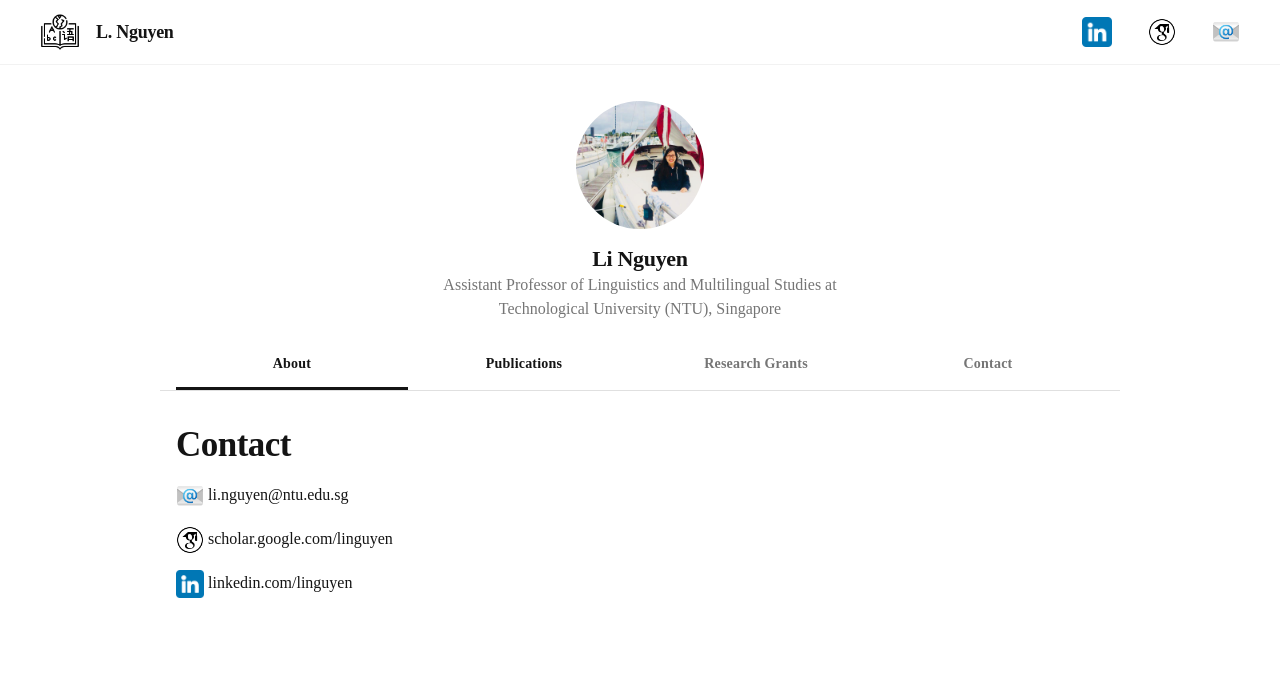
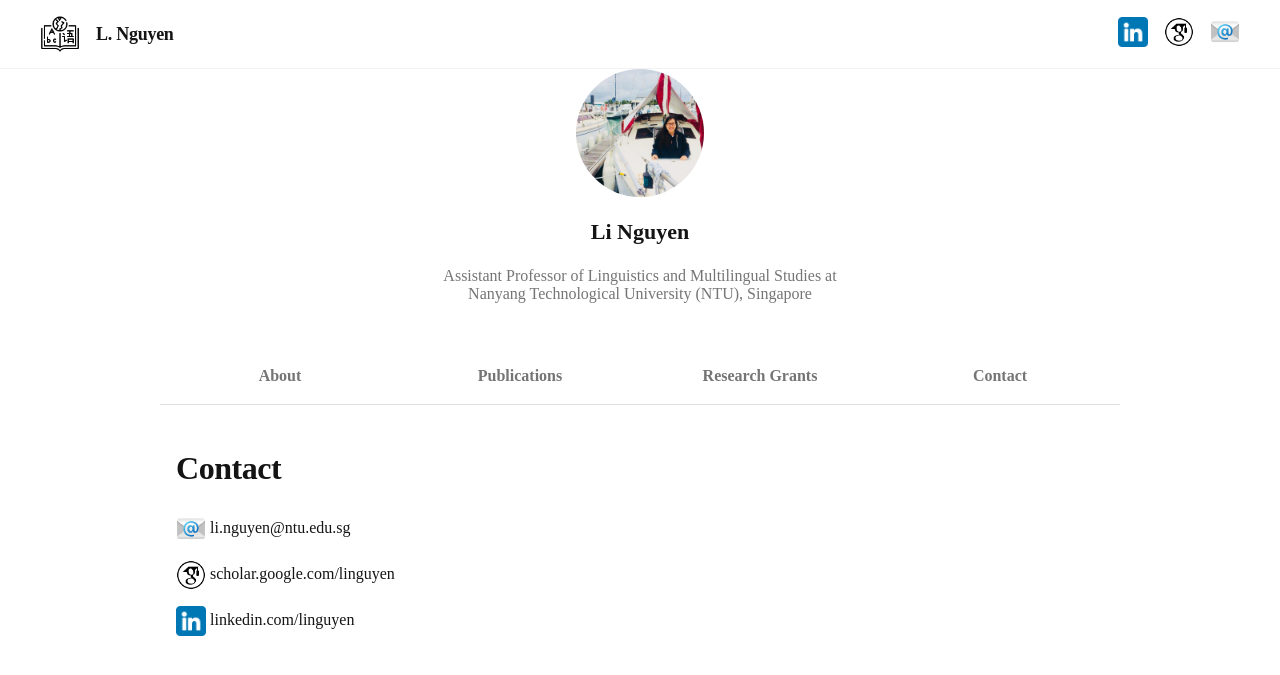
Before and after one commit to Bak3rLi/www.linguyen.com, a Jekyll site: the page built from contact.html, in a window 1280 px wide. Shown: the top 675 px of the page. Built offline with Jekyll 4.4.1, drawn with Linux system fonts in a browser that asks for light colours; nearby versions of some CDN libraries.

Commit message:
pages and styles

```diff
--- a/_layouts/default.html
+++ b/_layouts/default.html
@@ -1,134 +1,103 @@
 <!DOCTYPE html>
-<html lang="{{ site.lang | default: "en-US" }}">
+<html lang="{{ site.lang | default: 'en-US' }}">
   <head>
     {% seo %}
-    <title>{{ page.title | default: "Li Nguyen" }}</title>
-
-
+    <title>{{ page.title | default: 'Li Nguyen' }}</title>
+    <link
+      rel="stylesheet"
+      href="{{ '/style.css?v=' | append: site.github.build_revision | relative_url }}"
+    />
     <script src="/assets/js/extras.js"></script>
-    <script src="https://code.jquery.com/jquery-3.3.1.min.js" integrity="sha256-FgpCb/KJQlLNfOu91ta32o/NMZxltwRo8QtmkMRdAu8=" crossorigin="anonymous"></script>
-    <script src="https://cdn.tailwindcss.com?plugins=forms,container-queries"></script>
+    <script
+      src="https://code.jquery.com/jquery-3.3.1.min.js"
+      integrity="sha256-FgpCb/KJQlLNfOu91ta32o/NMZxltwRo8QtmkMRdAu8="
+      crossorigin="anonymous"
+    ></script>
   </head>
 
+  <script>
+    document.addEventListener("DOMContentLoaded", function () {
+      let currentPath = window.location.pathname;
+
+      let navLinks = document.querySelectorAll(".nav-item");
+
+      navLinks.forEach((link) => {
+        let linkPath = new URL(link.href, window.location.origin).pathname;
+
+        if (linkPath === currentPath) {
+          link.classList.add("active");
+        } else {
+          link.classList.remove("active");
+        }
+      });
+    });
+  </script>
 
   <body>
-    <div
-      class="relative flex size-full min-h-screen flex-col bg-white group/design-root overflow-x-hidden"
-      style="font-family: 'Minion Pro', serif"
+    <div class="container">
+      <div class="layout-container">
+        <header class="header">
+          <div class="header-left">
+            <img src="/linguistics.png" alt="Linguistics Icon" class="icon" />
+            <h2 class="header-title">L. Nguyen</h2>
+          </div>
+          <div class="header-right">
+            <div class="social-icons">
+              <a
+                href="https://www.linkedin.com/in/li-nguyen-16309b50/"
+                target="_blank"
               >
-      <div class="layout-container flex h-full grow flex-col">
-        <header
-          class="flex items-center justify-between whitespace-nowrap border-b border-solid border-b-[#f2f2f2] px-10 py-3"
+                <img src="linkedin.png" alt="LinkedIn" class="social-icon" />
+              </a>
+              <a
+                href="https://scholar.google.com/citations?user=LIoJxgcAAAAJ&hl=en"
+                target="_blank"
               >
-          <div class="flex items-center gap-4 text-[#141414]">
-            <div class="size-10">
-              <img
-                src="/linguistics.png"
-                alt="Linguistics Icon"
-                class="w-10 h-10"
-              />
-            </div>
-            <h2
-              class="text-[#141414] text-lg font-bold leading-tight tracking-[-0.015em]"
-            >
-              L. Nguyen
-            </h2>
-          </div>
-          <div class="flex flex-1 justify-end gap-8">
-            <div class="flex items-center gap-9">
-              <a href="https://www.linkedin.com/" target="_blank">
-                <img src="linkedin.png" alt="LinkedIn" width="30" height="30">
-              </a>
-              <a href="https://scholar.google.com/citations?user=LIoJxgcAAAAJ&hl=en" target="_blank">
                 <img
                   src="/googlescholar.png"
                   alt="Google Scholar Icon"
-                class="w-7 h-7"
+                  class="social-icon"
                 />
               </a>
               <a href="mailto:li.nguyen@ntu.edu.sg">
-                <img src="/email.png" alt="Email Icon" class="w-7 h-7" />
+                <img src="/email.png" alt="Email Icon" class="social-icon" />
               </a>
-
             </div>
           </div>
         </header>
-        <div class="px-40 flex flex-1 justify-center py-5">
+
+        <div class="content-wrapper">
+          <div class="layout-content-container">
+            <div class="profile-section">
               <div
-            class="layout-content-container flex flex-col max-w-[960px] flex-1"
-          >
-            <div class="flex p-4 @container">
-              <div class="flex w-full flex-col gap-4 items-center">
-                <div class="flex gap-4 flex-col items-center">
-                  <div
-                    class="bg-center bg-no-repeat aspect-square bg-cover rounded-full min-h-32 w-32"
-                    style="background-image: url(boat.jpg)"
+                class="profile-image"
+                style="background-image: url('boat.jpg')"
               ></div>
-                  <div
-                    class="flex flex-col items-center justify-center justify-center"
-                  >
-                    <p
-                      class="text-[#141414] text-[22px] font-bold leading-tight tracking-[-0.015em] text-center"
-                    >
-                      Li Nguyen
-                    </p>
-                    <p
-                      class="text-[#757575] text-base font-normal leading-normal text-center"
-                    >
-                      Assistant Professor of Linguistics and Multilingual
-                      Studies at <br />
-                      Technological University (NTU), Singapore
+              <div class="profile-info">
+                <p class="name">Li Nguyen</p>
+                <p class="role">
+                  Assistant Professor of Linguistics and Multilingual Studies at
+                  <br />
+                  Nanyang Technological University (NTU), Singapore
                 </p>
               </div>
             </div>
-              </div>
-            </div>
-            <div class="pb-3">
-              <div class="flex border-b border-[#e0e0e0] px-4 justify-between">
-                <a
-                  class="flex flex-col items-center justify-center border-b-[3px] border-b-[#141414] text-[#141414] pb-[13px] pt-4 flex-1"
-                  href="{{ "/" | absolute_url }}about"
-                >
-                  <p
-                    class="text-[#141414] text-sm font-bold leading-normal tracking-[0.015em]"
-                  >
-                    About
-                  </p>
+            <div class="nav-links">
+              <a class="nav-item" href="{{ '/' | absolute_url }}about">
+                <p class="nav-text">About</p>
               </a>
-                <a
-                  class="flex flex-col items-center justify-center border-b-[3px] border-b-transparent text-[#141414] pb-[13px] pt-4 flex-1"
-                  href="{{ "/" | absolute_url }}publications"
-                >
-                  <p
-                    class="text-[#141414] text-sm font-bold leading-normal tracking-[0.015em]"
-                  >
-                    Publications
-                  </p>
+              <a class="nav-item" href="{{ '/' | absolute_url }}publications">
+                <p class="nav-text">Publications</p>
               </a>
-                <a
-                  class="flex flex-col items-center justify-center border-b-[3px] border-b-transparent text-[#757575] pb-[13px] pt-4 flex-1"
-                  href="{{ "/" | absolute_url }}research"
-                >
-                  <p
-                    class="text-[#757575] text-sm font-bold leading-normal tracking-[0.015em]"
-                  >
-                    Research Grants
-                  </p>
+              <a class="nav-item" href="{{ '/' | absolute_url }}research">
+                <p class="nav-text">Research Grants</p>
               </a>
-                <a
-                  class="flex flex-col items-center justify-center border-b-[3px] border-b-transparent text-[#757575] pb-[13px] pt-4 flex-1"
-                  href="{{ "/" | absolute_url }}contact"
-                >
-                  <p
-                    class="text-[#757575] text-sm font-bold leading-normal tracking-[0.015em]"
-                  >
-                    Contact
-                  </p>
+              <a class="nav-item" href="{{ '/' | absolute_url }}contact">
+                <p class="nav-text">Contact</p>
               </a>
             </div>
-            </div>
-            {{ content }}
-            </div>
+
+            <div class="content-body">{{ content }}</div>
           </div>
         </div>
       </div>
--- a/contact.html
+++ b/contact.html
@@ -3,55 +3,34 @@ layout: default
 title: Contact
 ---
 
-<style>
-  #link:hover {
-    text-decoration: underline;
-  }
-</style>
+<link rel="stylesheet" href="{{ '/style.css?v=' | append: site.github.build_revision | relative_url }}"/>
 
-<h2
-  class="text-[#141414] text-[35px] font-bold leading-tight tracking-[-0.015em] px-4 pb-3 pt-5"
->
-  Contact
-</h2>
 
-<p class="text-[#141414] text-base font-normal leading-normal pb-3 pt-1 px-4">
-  <img
-    src="email.png"
-    alt="Email Icon"
-    class="inline-block w-7 h-7 align-middle"
-  />
-  <a id="link" href="mailto:li.nguyen@ntu.edu.sg" class="text-[#141414]"
+<h2 class="body-title">Contact</h2>
+
+<p class="body-text">
+  <img src="email.png" alt="Email Icon" class="text-icon" />
+  <a class="contact-link" href="mailto:li.nguyen@ntu.edu.sg""
     >li.nguyen@ntu.edu.sg</a
   >
 </p>
 
-<p class="text-[#141414] text-base font-normal leading-normal pb-3 pt-1 px-4">
-  <img
-    src="googlescholar.png"
-    alt="Scholar Icon"
-    class="inline-block w-7 h-7 align-middle"
-  />
+<p class="body-text">
+  <img src="googlescholar.png" alt="Scholar Icon" class="text-icon" />
   <a
-    id="link"
+    class="contact-link"
     href="https://scholar.google.com/citations?user=LIoJxgcAAAAJ&hl=en"
     target="_blank"
-    class="text-[#141414]"
     >scholar.google.com/linguyen</a
   >
 </p>
 
-<p class="text-[#141414] text-base font-normal leading-normal pb-3 pt-1 px-4">
-  <img
-    src="linkedin.png"
-    alt="Linkedin Icon"
-    class="inline-block w-7 h-7 align-middle"
-  />
+<p class="body-text">
+  <img src="linkedin.png" alt="Linkedin Icon" class="text-icon" />
   <a
-    id="link"
-    href="https://www.linkedin.com/"
+    class="contact-link"
+    href="https://www.linkedin.com/in/li-nguyen-16309b50/"
     target="_blank"
-    class="text-[#141414]"
     >linkedin.com/linguyen</a
   >
 </p>
--- /dev/null
+++ b/style.css
@@ -0,0 +1,241 @@
+/* Global Styles */
+body {
+  font-family: "Minion Pro", serif;
+  margin: 0;
+  padding: 0;
+}
+
+.container {
+  display: flex;
+  flex-direction: column;
+  min-height: 100vh;
+  background-color: white;
+  overflow-x: hidden;
+}
+
+.layout-container {
+  display: flex;
+  flex-direction: column;
+  height: 100%;
+  flex-grow: 1;
+}
+
+.header {
+  display: flex;
+  justify-content: space-between;
+  align-items: center;
+  white-space: nowrap;
+  border-bottom: 1px solid #f2f2f2;
+  padding: 0.5rem 2.5rem;
+}
+
+.header-left {
+  display: flex;
+  align-items: center;
+  gap: 1rem;
+  color: #141414;
+}
+
+.icon {
+  width: 2.5rem;
+  height: 2.5rem;
+}
+
+.header-title {
+  font-size: 1.125rem;
+  font-weight: bold;
+  line-height: 1.25;
+  letter-spacing: -0.015em;
+  color: #141414;
+}
+
+.header-right {
+  display: flex;
+  justify-content: flex-end;
+  gap: 2rem;
+}
+
+.social-icons {
+  display: flex;
+  gap: 1rem;
+}
+
+.social-icon {
+  width: 30px;
+  height: 30px;
+}
+
+/* Profile Section */
+.content-wrapper {
+  display: flex;
+  justify-content: center;
+}
+
+.layout-content-container {
+  display: flex;
+  flex-direction: column;
+  max-width: 960px;
+  flex-grow: 1;
+}
+
+.profile-section {
+  display: flex;
+  flex-direction: column;
+  align-items: center;
+  padding-bottom: 2rem;
+}
+
+.profile-image {
+  width: 128px;
+  height: 128px;
+  background-size: cover;
+  background-position: center;
+  border-radius: 50%;
+}
+
+.profile-info {
+  text-align: center;
+}
+
+.name {
+  font-size: 22px;
+  font-weight: bold;
+  color: #141414;
+}
+
+.role {
+  font-size: 16px;
+  color: #757575;
+}
+
+.nav-links {
+  display: flex;
+  justify-content: space-between;
+  border-bottom: 1px solid #e0e0e0;
+  width: 100%;
+}
+
+.nav-item {
+  display: flex;
+  flex-direction: column;
+  align-items: center;
+  justify-content: center;
+  text-align: center;
+  flex: 1;
+  text-decoration: none;
+}
+
+/* Default text style */
+.nav-text {
+  font-size: 16px;
+  font-weight: bold;
+  color: #757575; /* Default text color */
+}
+
+/* Active tab styling */
+.nav-item.active {
+  border-bottom: 2px solid #141414;
+}
+
+/* Ensure text color changes when active */
+.nav-item.active .nav-text {
+  color: #141414;
+}
+
+/* Make non-active tabs have a transparent border */
+.nav-item:not(.active) {
+  border-bottom: 3px solid transparent;
+}
+
+/* Content Body */
+.content-body {
+  padding-bottom: 3rem;
+  padding-top: 1rem;
+  width: 100%;
+}
+
+.text-icon {
+  display: inline-block;
+  width: 1.75rem;
+  height: 1.75rem;
+  vertical-align: middle;
+}
+
+/* Body Section */
+.body-title {
+  color: #141414;
+  font-size: 32px;
+  font-weight: bold;
+  line-height: 1.25;
+  letter-spacing: -0.015em;
+  padding-left: 1rem;
+  padding-right: 1rem;
+}
+
+.body-text {
+  color: #141414;
+  font-size: 16px;
+  font-weight: normal;
+  line-height: 1.5;
+  padding-left: 1rem;
+  padding-right: 1rem;
+}
+
+.text-icon {
+  width: 30px;
+  height: 30px;
+}
+
+.contact-link {
+  color: #141414;
+  text-decoration: none;
+}
+
+.contact-link:hover {
+  color: #2300bf;
+  text-decoration: underline;
+}
+
+.text-link {
+  color: #2300bf;
+  text-decoration: none;
+}
+
+.text-link:hover {
+  color: #2300bf;
+  text-decoration: underline;
+}
+
+/* Responsive Design */
+@media (max-width: 768px) {
+  .header-title {
+    font-size: 1.25rem;
+  }
+
+  .icon {
+    width: 30px;
+    height: 30px;
+  }
+
+  .profile-image {
+    width: 100px;
+    height: 100px;
+  }
+
+  .name {
+    font-size: 18px;
+  }
+
+  .role {
+    font-size: 14px;
+  }
+
+  .nav-links {
+    flex-direction: column;
+    gap: 10px;
+  }
+
+  .nav-item {
+    padding: 12px 0;
+  }
+}
```
Also changed, not shown: about.html (+25 -23 lines), publications.html (added, +9 -0 lines), research.html (added, +104 -0 lines), research.md (deleted, +0 -10 lines). Lines whose indentation alone changed are shown as unchanged.
